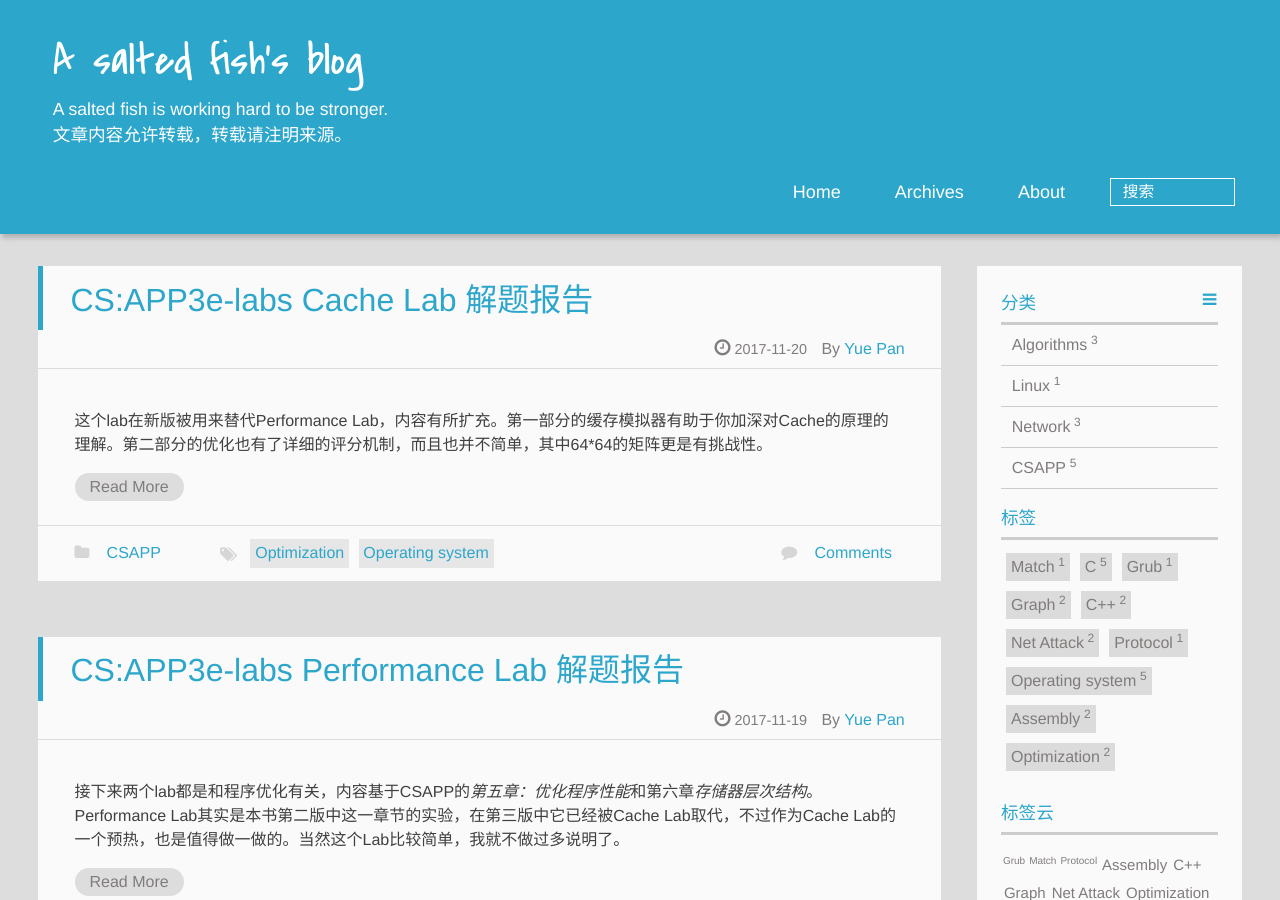
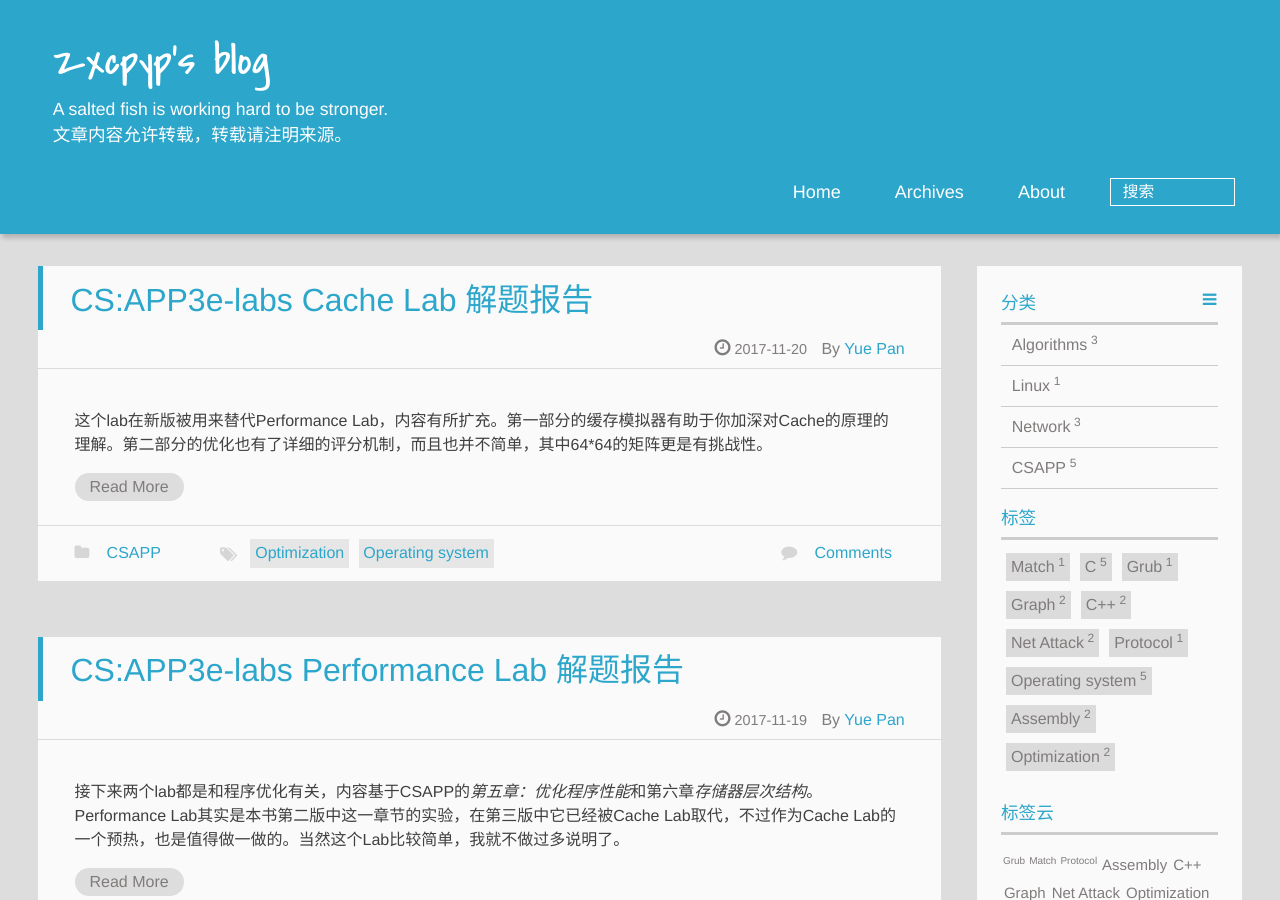
Before and after one commit to zxc479773533/zxc479773533.github.io, a Jekyll site: the page built from index.html, in a window 1280 px wide and 900 px high. Built offline with Jekyll 4.4.1, drawn with Linux system fonts in a browser that asks for light colours; a script that is not in the unit is left out; the list of posts is cut into pages by our own code; comment, search, counter and statistics services are not loaded.

Commit message:
change the site name

```diff
--- a/_config.yml
+++ b/_config.yml
@@ -28,7 +28,7 @@ defaults:
 paginate: 20
 
 #### Site
-title : A salted fish's blog
+title : zxcpyp's blog
 tagline: A salted fish is working hard to be stronger.<br/>文章内容允许转载，转载请注明来源。
 assets: /assets
 baseurl:
```
